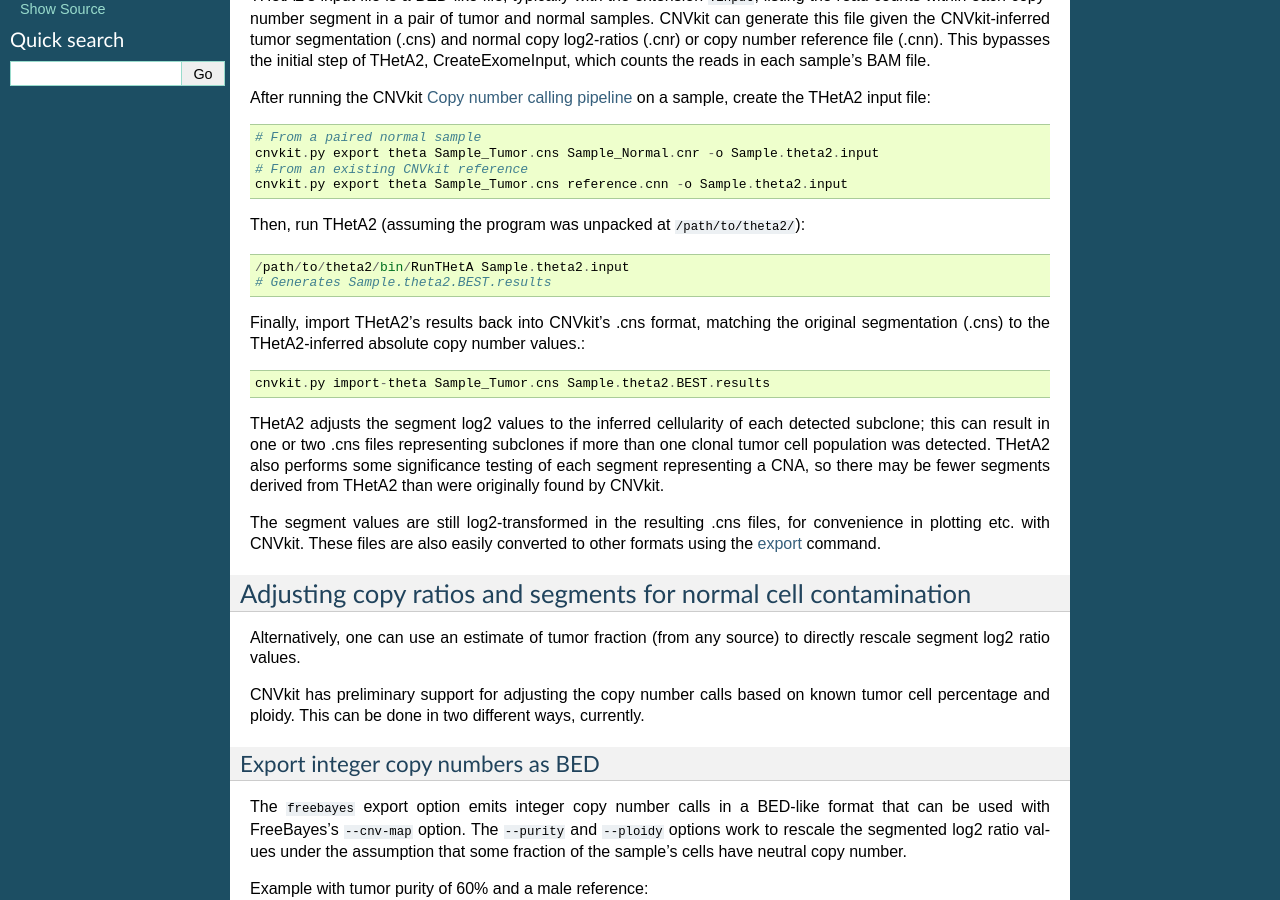
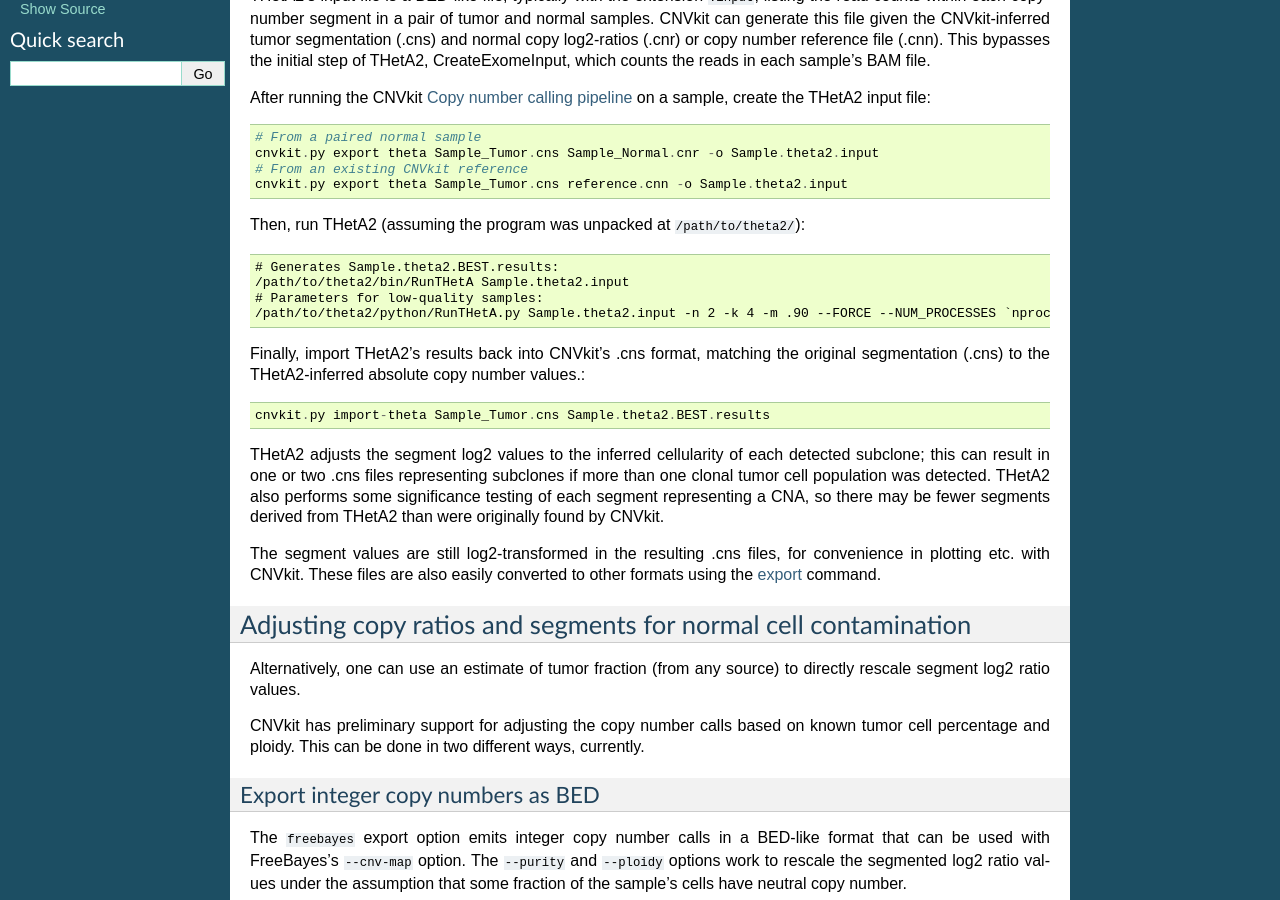
Before and after one commit to etal/cnvkit, a Sphinx documentation site: the page built from doc/heterogeneity.rst, in a window 1280 px wide and 900 px high, scrolled down 431 px. Built offline with Sphinx 7.4.7, drawn with Linux system fonts in a browser that asks for light colours.

Commit message:
doc: show parameters for running THetA2 on low-quality samples

```diff
--- a/doc/heterogeneity.rst
+++ b/doc/heterogeneity.rst
@@ -41,8 +41,10 @@ After running the CNVkit :doc:`pipeline` on a sample, create the THetA2 input fi
 
 Then, run THetA2 (assuming the program was unpacked at ``/path/to/theta2/``)::
 
+    # Generates Sample.theta2.BEST.results:
     /path/to/theta2/bin/RunTHetA Sample.theta2.input
-    # Generates Sample.theta2.BEST.results
+    # Parameters for low-quality samples:
+    /path/to/theta2/python/RunTHetA.py Sample.theta2.input -n 2 -k 4 -m .90 --FORCE --NUM_PROCESSES `nproc`
 
 Finally, import THetA2's results back into CNVkit's .cns format, matching the
 original segmentation (.cns) to the THetA2-inferred absolute copy number
```
